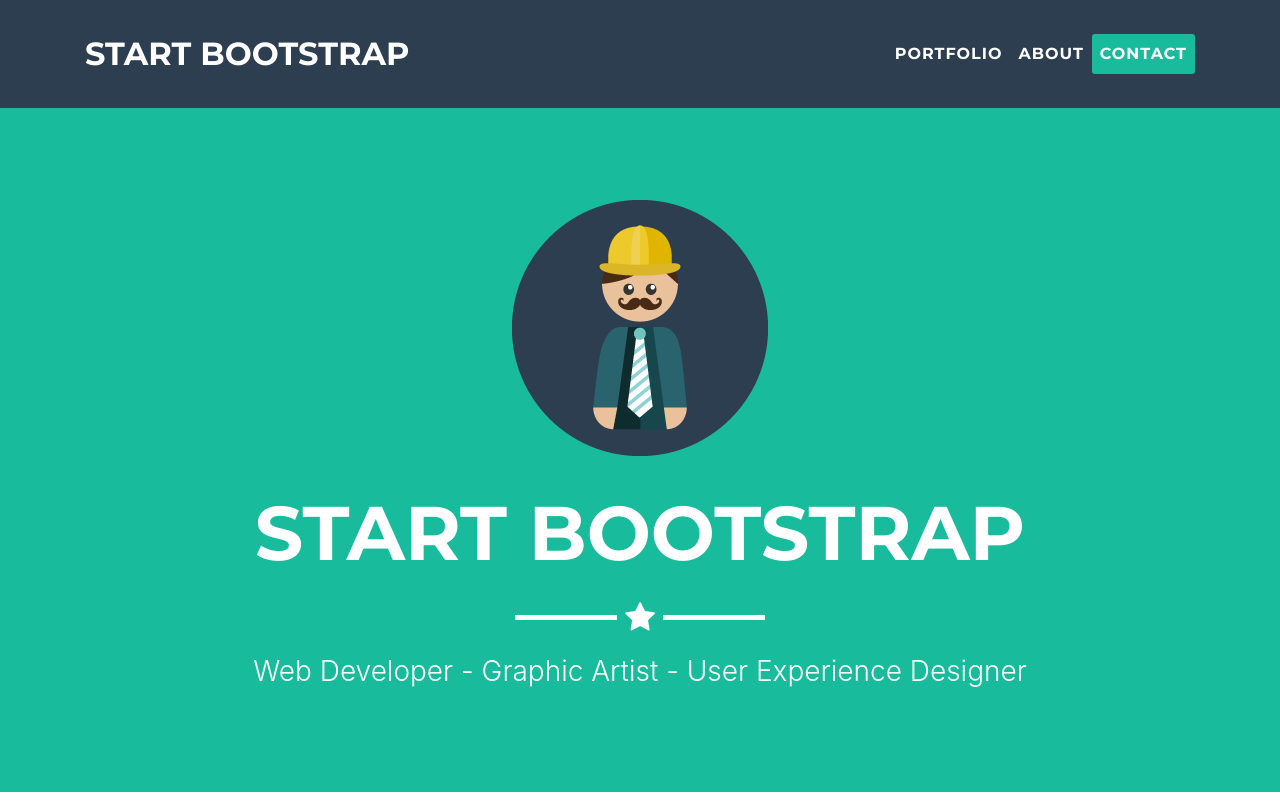
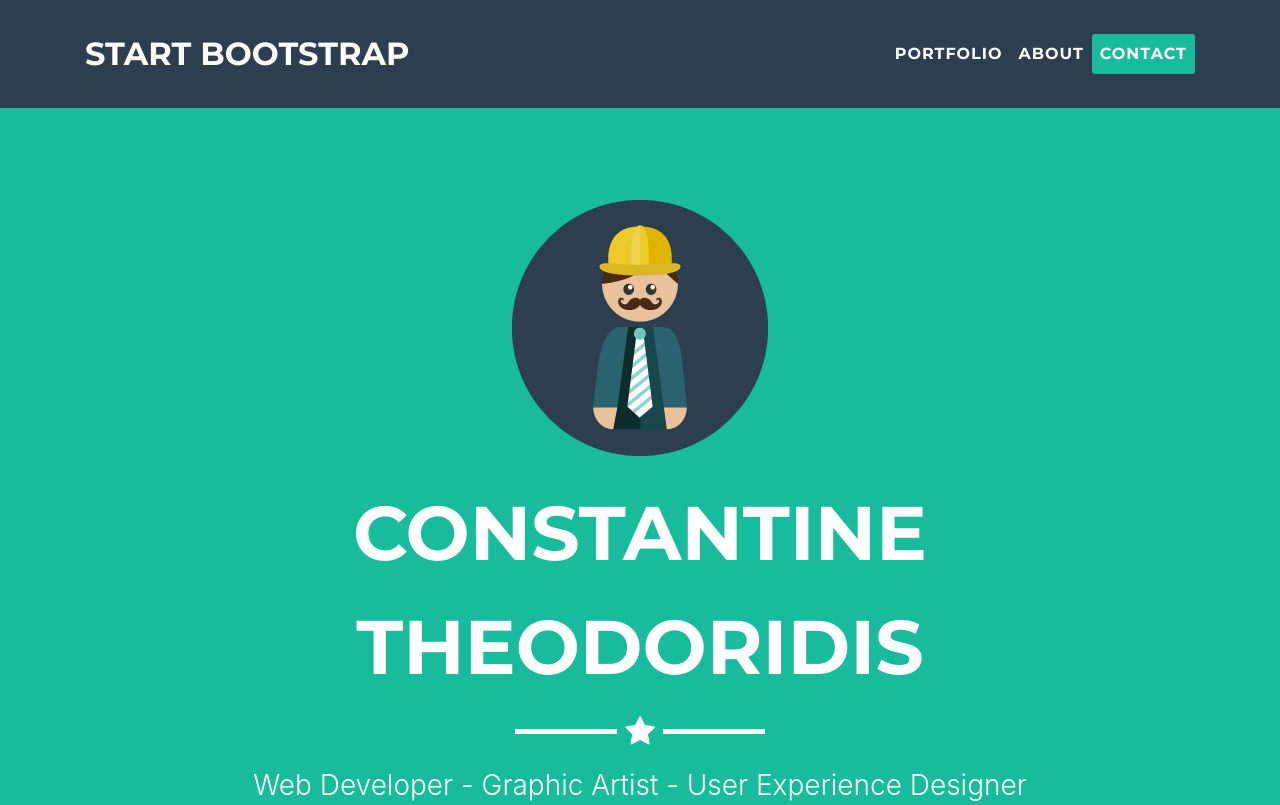
Before and after one commit to TConstantine/tconstantine.github.io, a website with bundled scripts: page index.html in a window 1280 px wide. Shown: the top 805 px of the page. Built offline with nearby package versions, Linux system fonts and the light colour scheme.

Commit message:
Change name

```diff
--- a/index.html
+++ b/index.html
@@ -54,7 +54,7 @@
       <div class="container">
         <img class="img-fluid" src="img/profile.png" alt="">
         <div class="intro-text">
-          <span class="name">Start Bootstrap</span>
+          <span class="name">Constantine Theodoridis</span>
           <hr class="star-light">
           <span class="skills">Web Developer - Graphic Artist - User Experience Designer</span>
         </div>
```
